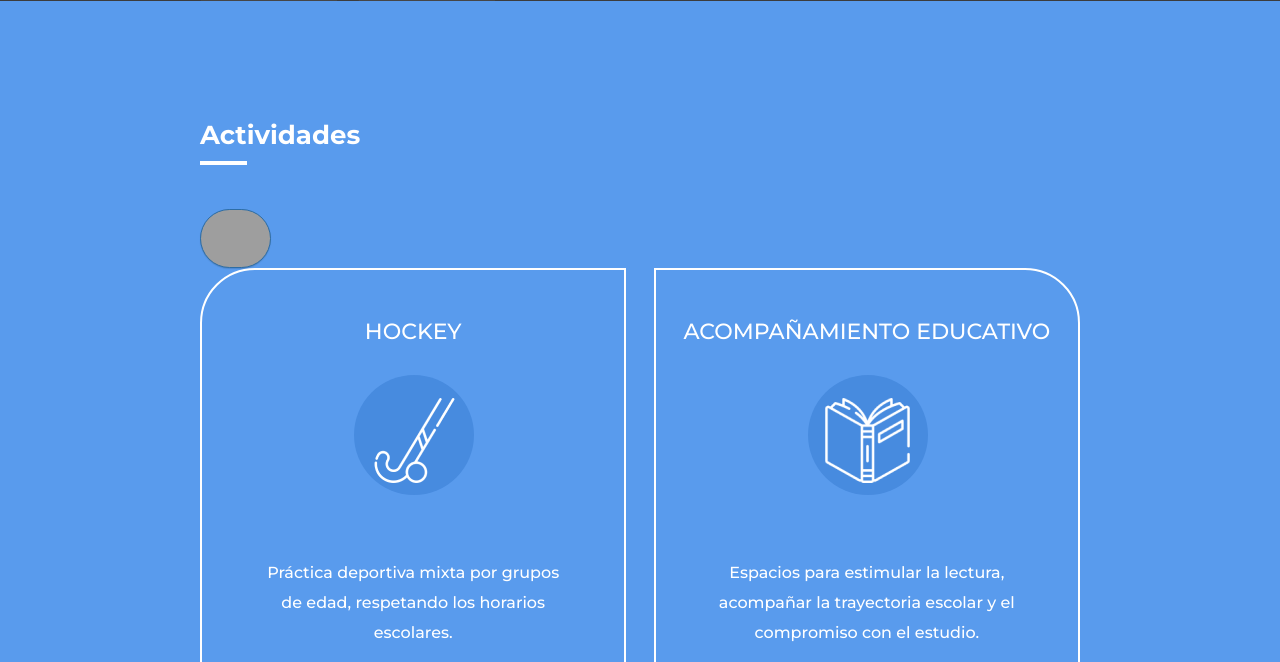
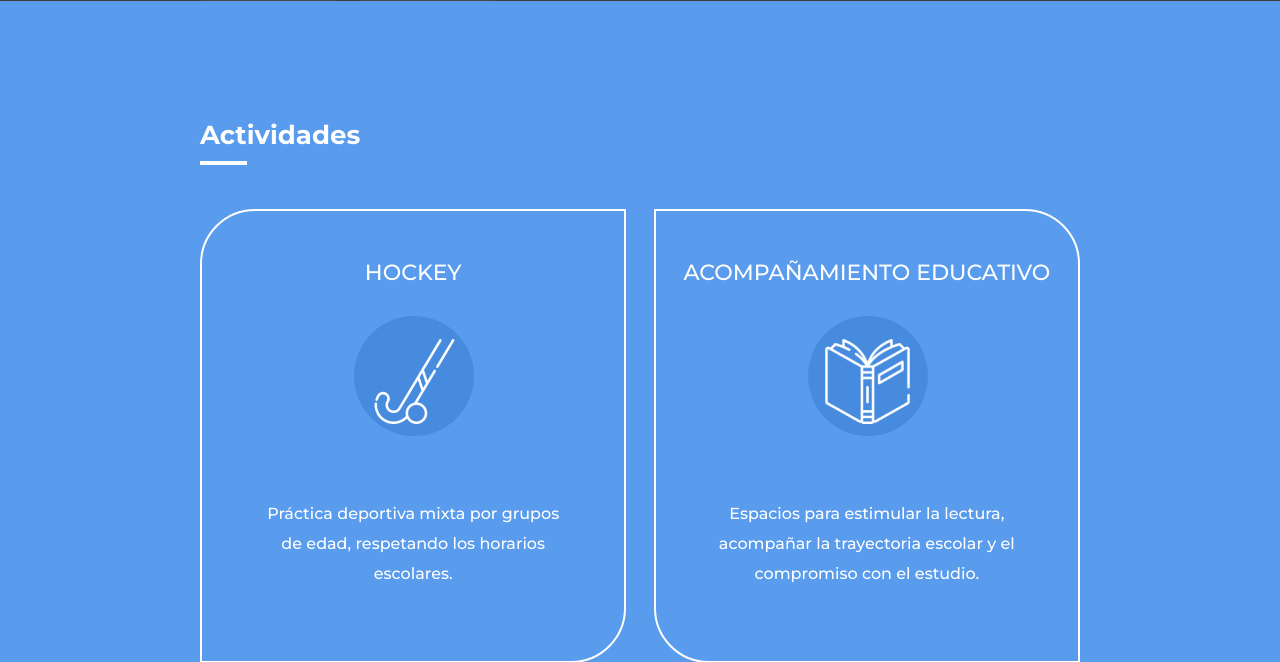
Before and after one commit to LuisinaEcharri/Web_ONG, a PHP site: page / in a window 1280 px wide. Shown: the part 2238-2900 px from the top of the page. Run offline with PHP 8.4, Linux system fonts and the light colour scheme; some libraries are stand-ins or nearby versions; grey boxes are pictures that could not be loaded.

Commit message:
fix boton de chat flotante para que no aparezca

```diff
--- a/css/chat.css
+++ b/css/chat.css
@@ -173,6 +173,7 @@
 }
 
 #modal-button-chat {
+    display: none;
     background-image: url(../img/chatbot-icon.svg);
     height: 45px;
     width: 45px;
--- a/index.html
+++ b/index.html
@@ -199,7 +199,7 @@
                     </div>
                 </div>
 
-                <button class="btn btn-primary modal-button-chat" id="modal-button-chat" type="button"></button>
+                <button class="btn btn-primary modal-button-chat" id="modal-button-chat" type="button" style="display: none;"></button>
                 <!-- Botón para abrir el chat en formato modal -->
 
                 <button class="btn btn-primary modal-button-chat-off" id="modal-button-chat-off" type="button"></button>
--- a/js/Chat.js
+++ b/js/Chat.js
@@ -90,7 +90,7 @@
     btnClose.addEventListener('click', ((e) => {
         e.preventDefault()
         chat.style.display = "none";
-        btnOpen.style.display = "inline-block";
+        btnOpen.style.display = "none";
         btnClose.style.display = "none";
         loadConversation();
     }));
@@ -99,7 +99,7 @@
         e.preventDefault()
         clearChatMessages();
         chat.style.display = "none";
-        btnOpen.style.display = "inline-block";
+        btnOpen.style.display = "none";
         btnClose.style.display = "none";
         loadConversation();
     }));
```
